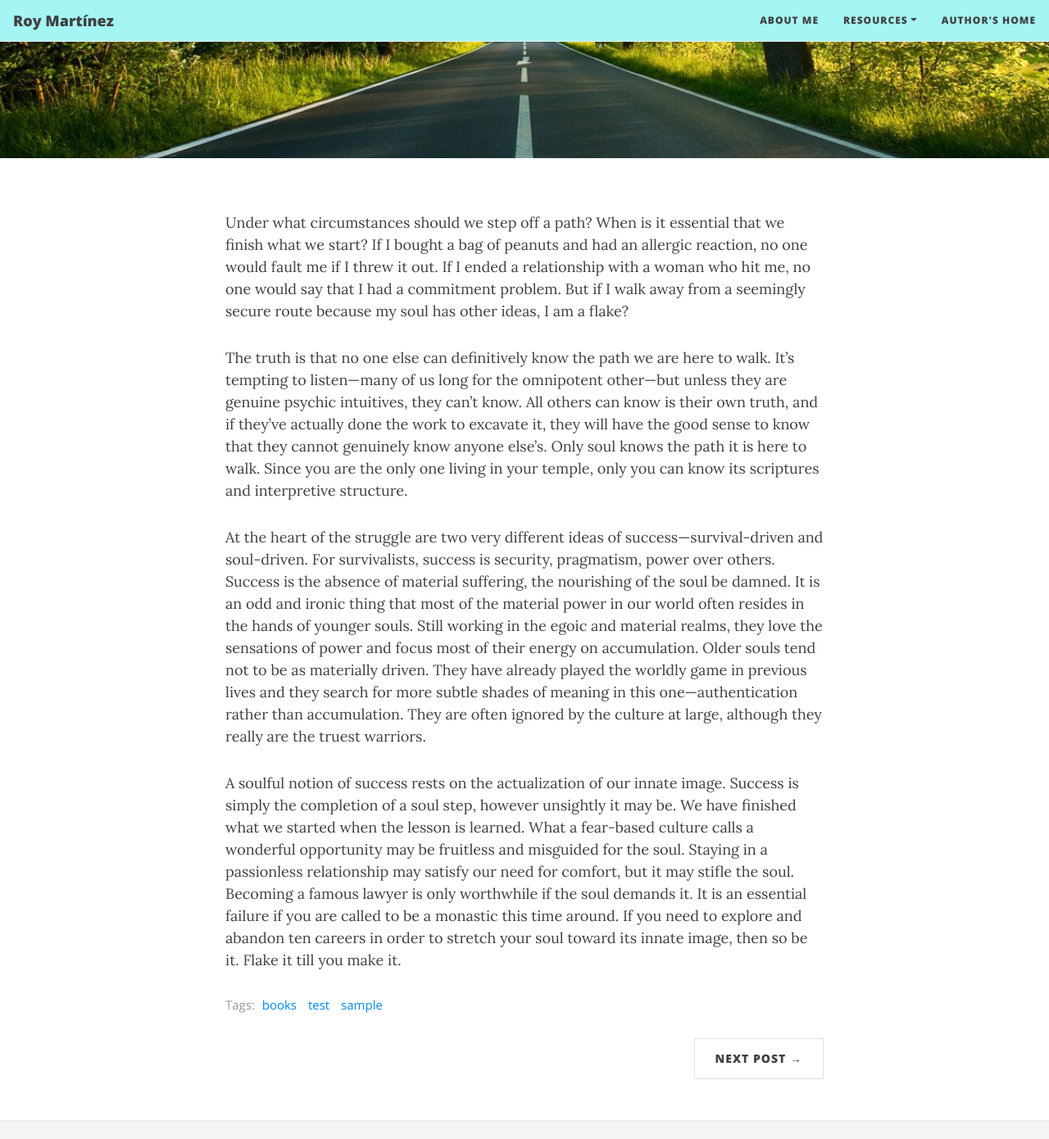
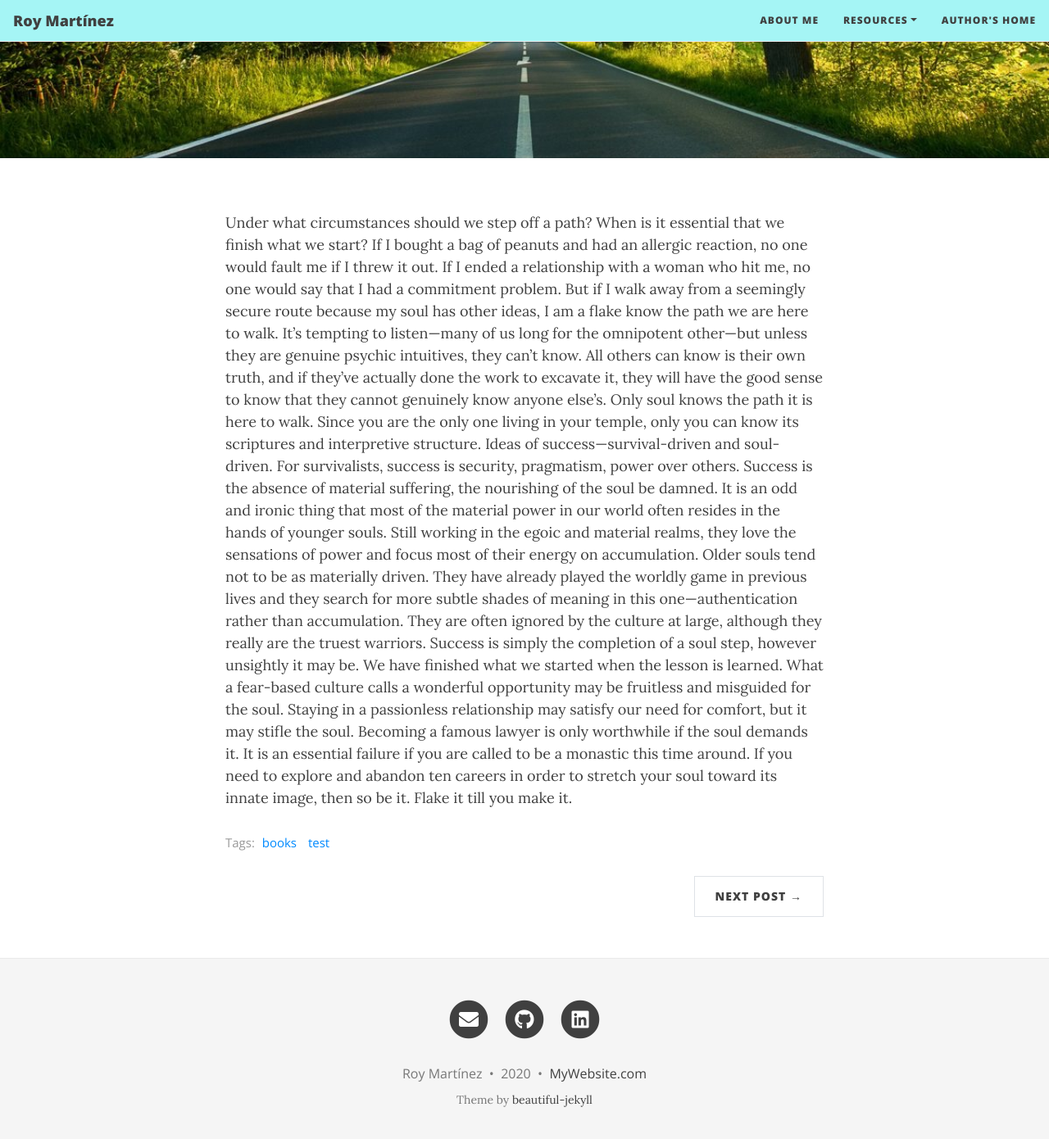
Before and after one commit to martinezrm/martinezrm.github.io, a Jekyll site: the page built from _posts/2020-02-26-flake-it-till-you-make-it.md, in a window 1280 px wide and 1400 px high, scrolled down 340 px. Shown: the top 1390 px of the window at 82% size. Built offline with Jekyll 4.4.1, drawn with Linux system fonts in a browser that asks for light colours; nearby versions of some CDN libraries.

Commit message:
Update 2020-02-26-flake-it-till-you-make-it.md

```diff
--- a/_posts/2020-02-26-flake-it-till-you-make-it.md
+++ b/_posts/2020-02-26-flake-it-till-you-make-it.md
@@ -3,13 +3,9 @@
 title: Flake it till you make it
 subtitle: Excerpt from Soulshaping by Jeff Brown
 cover-img: /assets/img/path.jpg
-tags: [books, test, sample]
+tags: [books, test]
 ---
 
-Under what circumstances should we step off a path? When is it essential that we finish what we start? If I bought a bag of peanuts and had an allergic reaction, no one would fault me if I threw it out. If I ended a relationship with a woman who hit me, no one would say that I had a commitment problem. But if I walk away from a seemingly secure route because my soul has other ideas, I am a flake?
-
-The truth is that no one else can definitively know the path we are here to walk. It’s tempting to listen—many of us long for the omnipotent other—but unless they are genuine psychic intuitives, they can’t know. All others can know is their own truth, and if they’ve actually done the work to excavate it, they will have the good sense to know that they cannot genuinely know anyone else’s. Only soul knows the path it is here to walk. Since you are the only one living in your temple, only you can know its scriptures and interpretive structure.
-
-At the heart of the struggle are two very different ideas of success—survival-driven and soul-driven. For survivalists, success is security, pragmatism, power over others. Success is the absence of material suffering, the nourishing of the soul be damned. It is an odd and ironic thing that most of the material power in our world often resides in the hands of younger souls. Still working in the egoic and material realms, they love the sensations of power and focus most of their energy on accumulation. Older souls tend not to be as materially driven. They have already played the worldly game in previous lives and they search for more subtle shades of meaning in this one—authentication rather than accumulation. They are often ignored by the culture at large, although they really are the truest warriors.
-
-A soulful notion of success rests on the actualization of our innate image. Success is simply the completion of a soul step, however unsightly it may be. We have finished what we started when the lesson is learned. What a fear-based culture calls a wonderful opportunity may be fruitless and misguided for the soul. Staying in a passionless relationship may satisfy our need for comfort, but it may stifle the soul. Becoming a famous lawyer is only worthwhile if the soul demands it. It is an essential failure if you are called to be a monastic this time around. If you need to explore and abandon ten careers in order to stretch your soul toward its innate image, then so be it. Flake it till you make it.
+Under what circumstances should we step off a path? When is it essential that we finish what we start? If I bought a bag of peanuts and had an allergic reaction, no one would fault me if I threw it out. If I ended a relationship with a woman who hit me, no one would say that I had a commitment problem. But if I walk away from a seemingly secure route because my soul has other ideas, I am a flake know the path we are here to walk. It’s tempting to listen—many of us long for the omnipotent other—but unless they are genuine psychic intuitives, they can’t know. All others can know is their own truth, and if they’ve actually done the work to excavate it, they will have the good sense to know that they cannot genuinely know anyone else’s. Only soul knows the path it is here to walk. Since you are the only one living in your temple, only you can know its scriptures and interpretive structure.
+Ideas of success—survival-driven and soul-driven. For survivalists, success is security, pragmatism, power over others. Success is the absence of material suffering, the nourishing of the soul be damned. It is an odd and ironic thing that most of the material power in our world often resides in the hands of younger souls. Still working in the egoic and material realms, they love the sensations of power and focus most of their energy on accumulation. Older souls tend not to be as materially driven. They have already played the worldly game in previous lives and they search for more subtle shades of meaning in this one—authentication rather than accumulation. They are often ignored by the culture at large, although they really are the truest warriors.
+Success is simply the completion of a soul step, however unsightly it may be. We have finished what we started when the lesson is learned. What a fear-based culture calls a wonderful opportunity may be fruitless and misguided for the soul. Staying in a passionless relationship may satisfy our need for comfort, but it may stifle the soul. Becoming a famous lawyer is only worthwhile if the soul demands it. It is an essential failure if you are called to be a monastic this time around. If you need to explore and abandon ten careers in order to stretch your soul toward its innate image, then so be it. Flake it till you make it.
```
